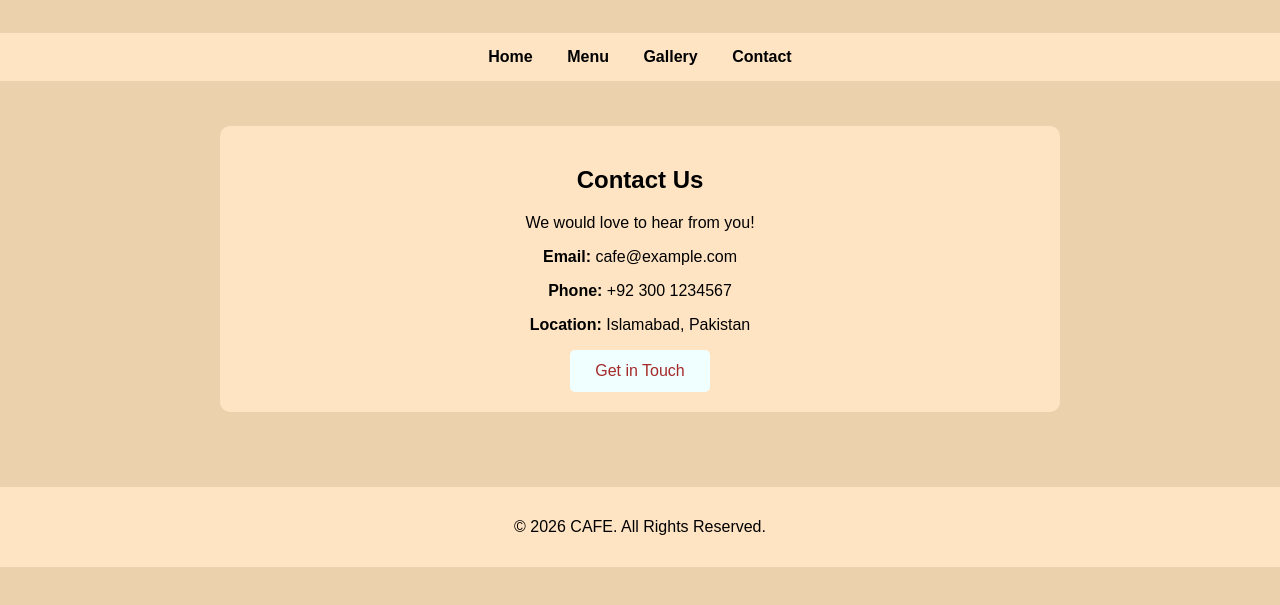
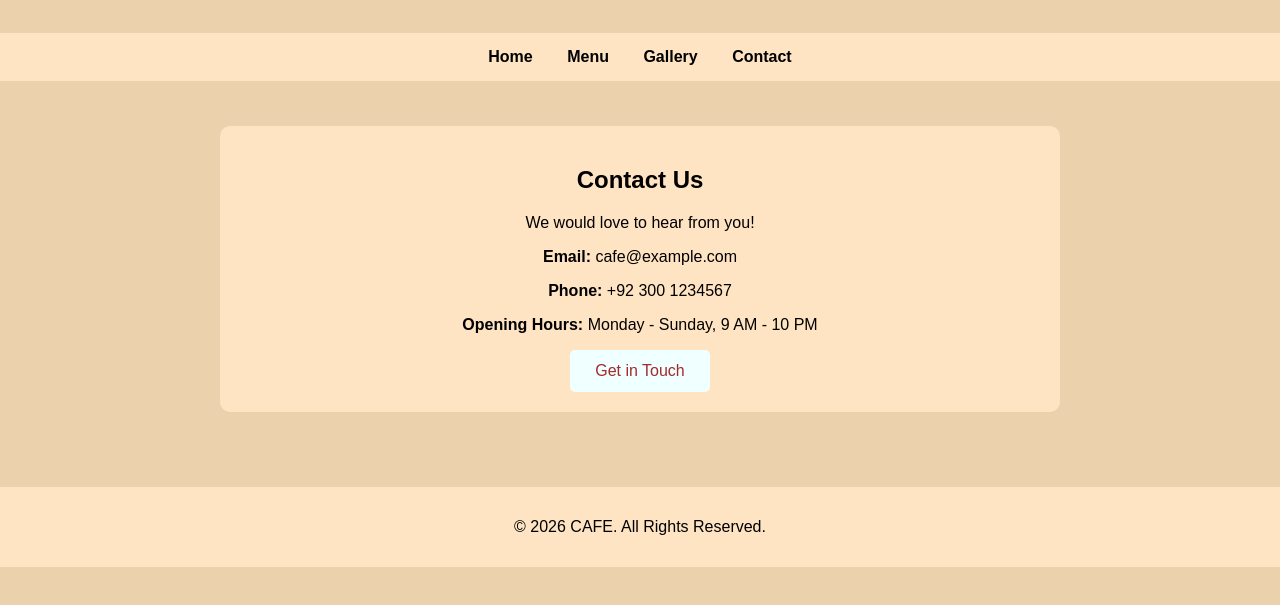
Before and after one commit to umaimaaa33/umaima-cafe, a plain HTML site: page contact.html in a window 1280 px wide. Shown: the part 115-720 px from the top of the page. Drawn offline with Linux system fonts and the light colour scheme.

Commit message:
Manual: Add cafe opening hours

```diff
--- a/contact.html
+++ b/contact.html
@@ -29,7 +29,7 @@
 
             <p><strong>Email:</strong> cafe@example.com</p>
             <p><strong>Phone:</strong> +92 300 1234567</p>
-            <p><strong>Location:</strong> Islamabad, Pakistan</p>
+            <p><strong>Opening Hours:</strong> Monday - Sunday, 9 AM - 10 PM</p>
 
             <button onclick="contactMessage()">Get in Touch</button>
         </section>
```
